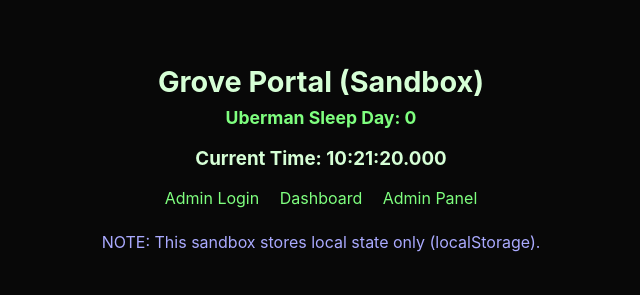
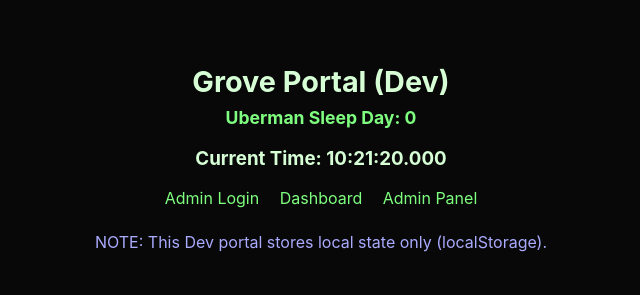
Before and after one commit to grovesigilofficial/GrovePortal-Dev, a plain HTML site: page index.html in a window 1280 px wide. Shown: the whole page, without its empty margins (319-959 px from the left). Drawn offline with Linux system fonts and the light colour scheme.

Commit message:
Update index.html

```diff
--- a/index.html
+++ b/index.html
@@ -2,13 +2,13 @@
 <html lang="en">
 <head>
 <meta charset="utf-8">
-<title>Grove Portal — Sandbox</title>
+<title>Grove Portal — Dev</title>
 <link rel="stylesheet" href="style.css">
 <script type="module" src="src/assets/js/counter.js" defer></script>
 </head>
 <body>
 <main class="container">
-  <h1>Grove Portal (Sandbox)</h1>
+  <h1>Grove Portal (Dev)</h1>
   <h2>Uberman Sleep Day: <span id="counter-display">0</span></h2>
   <h3>Current Time: <span id="live-timer">00:00:00.000</span></h3>
 
@@ -19,7 +19,7 @@
   </nav>
 
   <p style="margin-top:24px; color:#aaf;">
-    NOTE: This sandbox stores local state only (localStorage).
+    NOTE: This Dev portal stores local state only (localStorage).
   </p>
 </main>
 </body>
```
